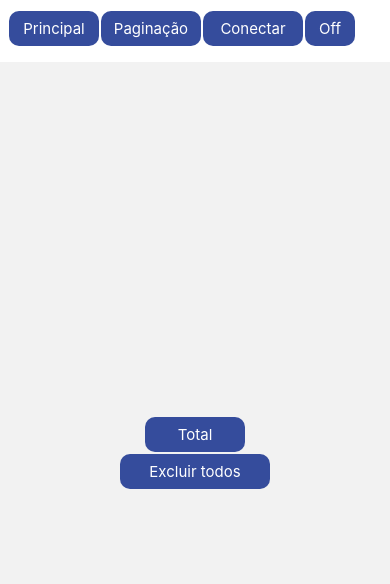
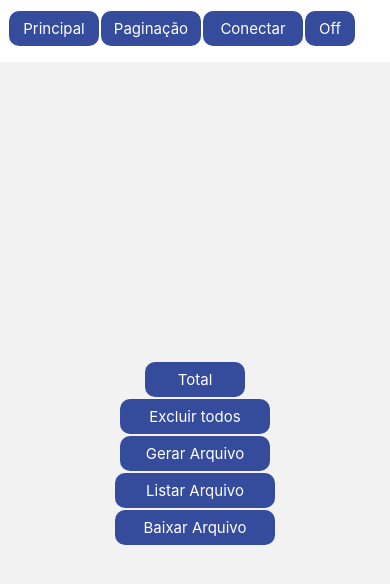
Before and after one commit to danilo-uea/paic-fapeam, a React Native app in the folder AppMobile/: screen / in a window 390 px wide. Shown: the top 584 px of the page. Built offline with nearby package versions, Linux system fonts and the light colour scheme; what react-native-ble-plx, react-native-sqlite-storage would draw is missing.

Commit message:
Gerar e escrever arquivo txt

```diff
--- a/AppMobile/package.json
+++ b/AppMobile/package.json
@@ -17,6 +17,7 @@
     "react-native": "0.67.3",
     "react-native-base64": "^0.2.1",
     "react-native-ble-plx": "^2.0.3",
+    "react-native-fs": "^2.20.0",
     "react-native-gesture-handler": "^2.3.2",
     "react-native-safe-area-context": "^4.2.4",
     "react-native-screens": "^3.13.1",
--- a/AppMobile/src/screens/main/index.tsx
+++ b/AppMobile/src/screens/main/index.tsx
@@ -37,11 +37,49 @@ const Main = () => {
     ])
   }
 
+  const gerarArquivoTxt = () => {
+    // require the module
+    var RNFS = require('react-native-fs');
+
+    var path = RNFS.DocumentDirectoryPath + '/test.txt';
+
+    // write the file
+    RNFS.writeFile(path, 'Lorem ipsum dolor sit amet', 'utf8')
+      .then((success:any) => {
+        console.log('Criado com sucesso: ' + path)
+      })
+      .catch((err:any) => {
+        console.log(err.message);
+      });
+  }
+
+  const listarArquivo = () => {
+    var RNFS = require('react-native-fs');
+
+    // get a list of files and directories in the main bundle
+    RNFS.readDir('/data/user/0/com.appmobile/files/') // On Android, use "RNFS.DocumentDirectoryPath" (MainBundlePath is not defined)
+      .then((result:any) => {
+        result.forEach((element:any) => {
+          console.log(element.path)
+        });
+      })
+      .catch((err:any) => {
+        console.log(err.message, err.code);
+      });
+  }
+
+  const baixarArquivo = () => {
+
+  }
+
   return (
     <View style={{ flexDirection: 'column', alignItems: 'center', justifyContent: 'center', flex: 1 }}>
       <Text style={{ fontSize: 20 }} >{ total >= 0 ? total : '' }</Text>
       <ButtonTopMenu texto='Total' tamanho='100px' onPress={() => quantidadeRegistros()} />
       <ButtonTopMenu texto='Excluir todos' tamanho='150px' onPress={() => removeAll()} />
+      <ButtonTopMenu texto='Gerar Arquivo' tamanho='150px' onPress={() => gerarArquivoTxt()} />
+      <ButtonTopMenu texto='Listar Arquivo' tamanho='160px' onPress={() => listarArquivo()} />
+      <ButtonTopMenu texto='Baixar Arquivo' tamanho='160px' onPress={() => baixarArquivo()} />
     </View>
   );
 };
```
Also changed, not shown: 3 other files (tests, documents, lock files or other folders).
